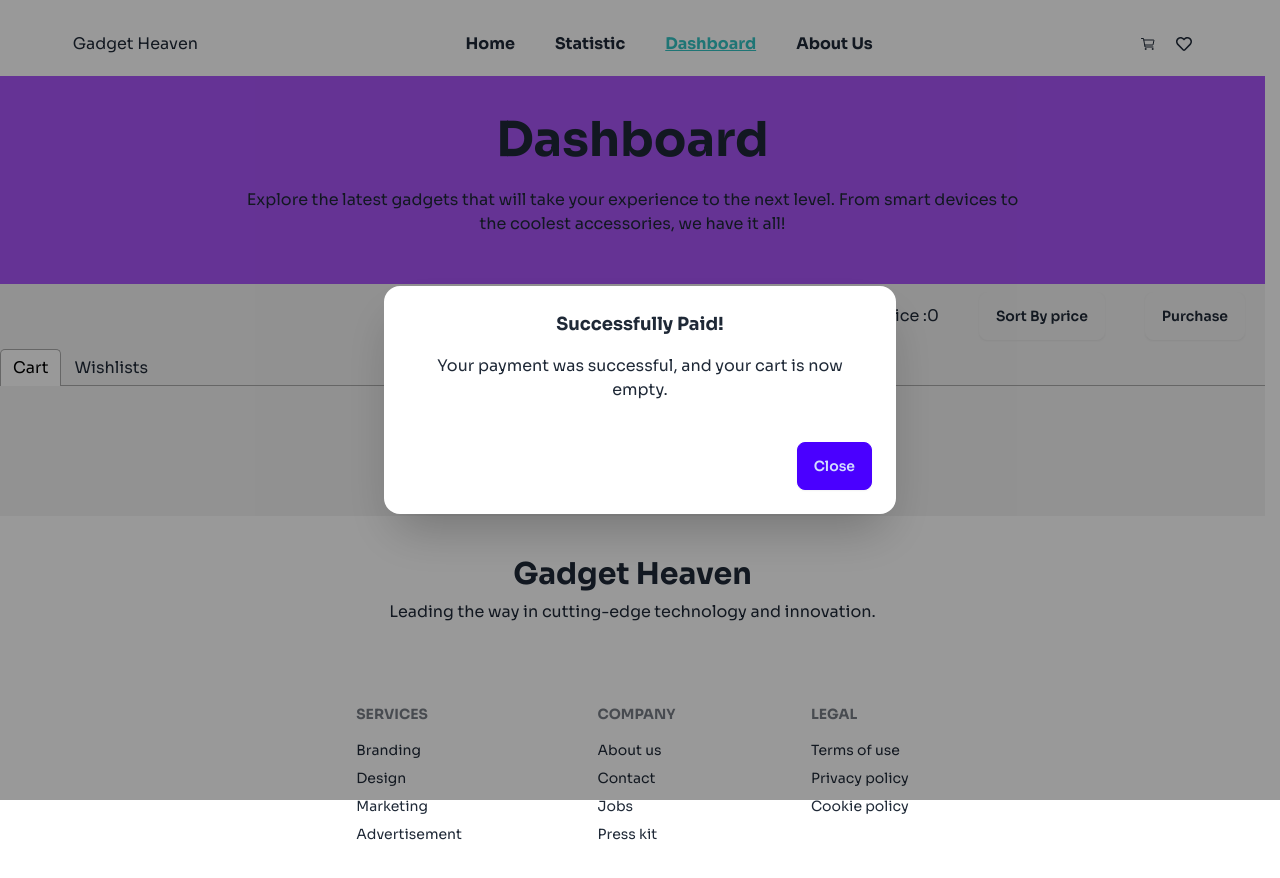
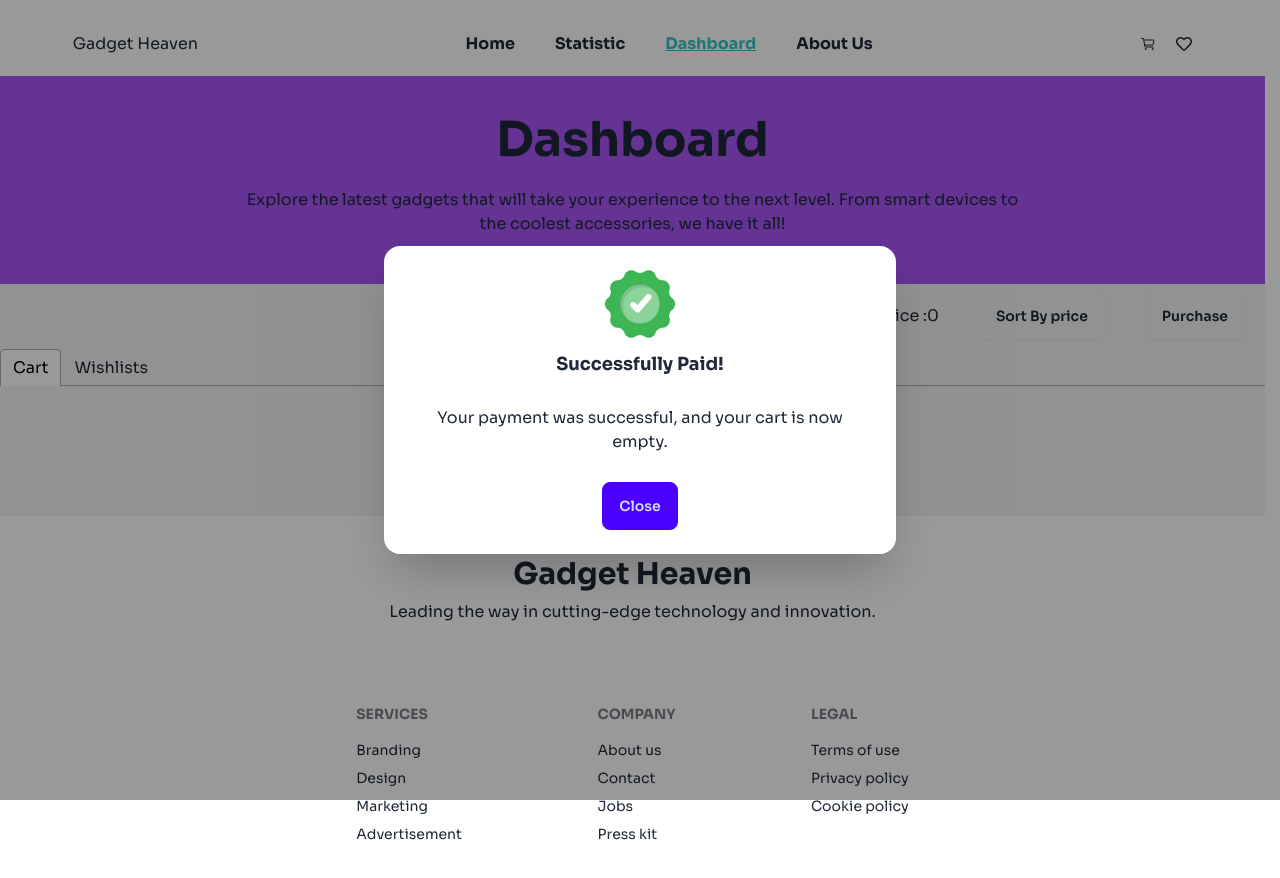
Before and after one commit to KI-Anik/a8-gadget-store, a React (Vite) app: page /dashboard in a window 1280 px wide. Both pictures are taken after a click on the button "Purchase". Shown: the top 878 px of the page. Built offline with nearby package versions, Linux system fonts and the light colour scheme.

Commit message:
image added

```diff
--- a/index.html
+++ b/index.html
@@ -2,7 +2,7 @@
 <html lang="en">
   <head>
     <meta charset="UTF-8" />
-    <link rel="icon" type="image/svg+xml" />
+    <link rel="icon" type="image/svg+xml" href="/public/assets/favicon-16x16.png" />
     <meta name="viewport" content="width=device-width, initial-scale=1.0" />
     <title>Gadget Shop</title>
   </head>
--- a/src/components/DashBoard/DashBoard.jsx
+++ b/src/components/DashBoard/DashBoard.jsx
@@ -108,7 +108,8 @@
 
             {Modal && (
         <div className="modal modal-open text-center">
-          <div className="modal-box">
+          <div className="modal-box flex flex-col justify-center items-center space-y-3">
+            <img src="../../../public/assets/Group.png" alt="" />
             <h3 className="font-bold text-lg">Successfully Paid!</h3>
             <p className="py-4">Your payment was successful, and your cart is now empty.</p>
             <div className="modal-action">
```
